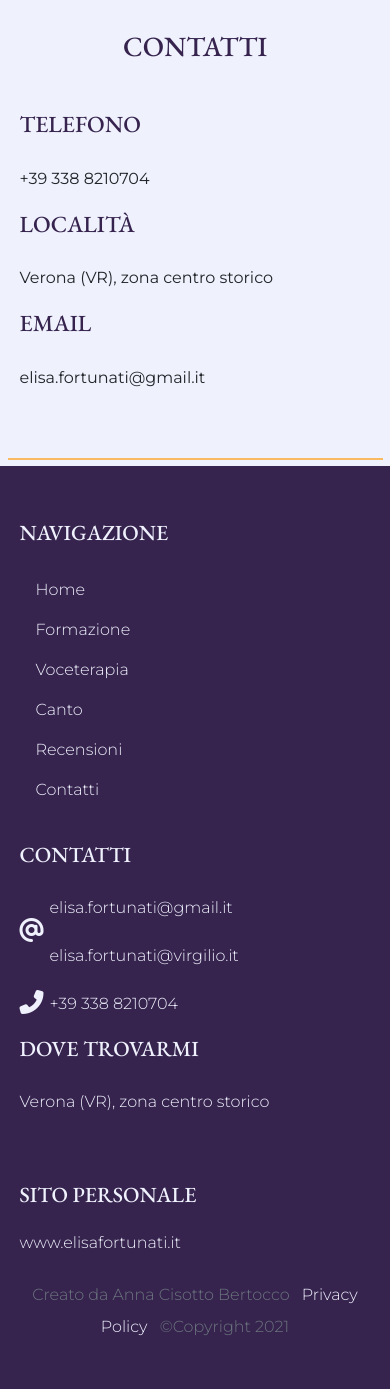
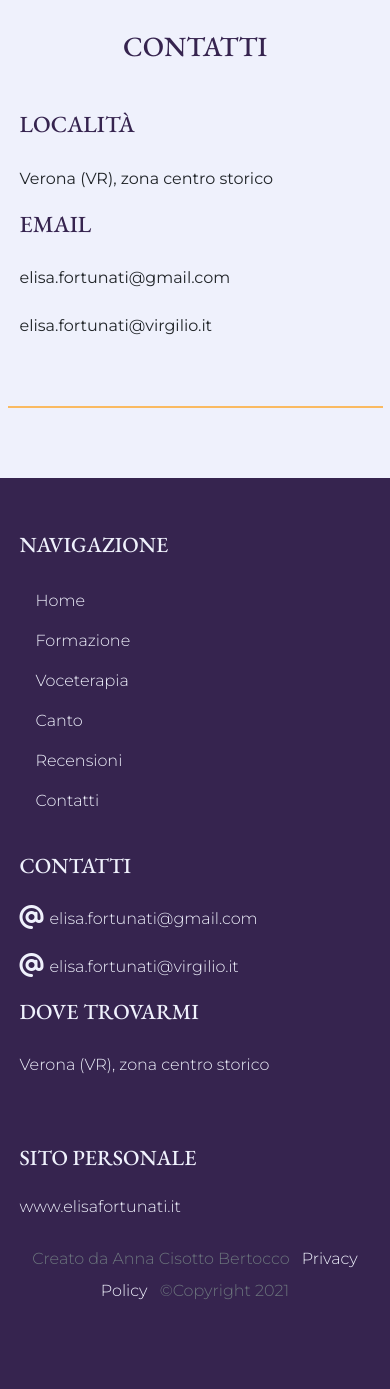
Before and after one commit to annacb21/voceterapia, a PHP site: page /contatti.html in a window 390 px wide. Shown: the part 52-1441 px from the top of the page. After the commit the page ends 1352 px from the top, so only its background shows below. Run offline with PHP 8.4, Linux system fonts and the light colour scheme; some libraries are stand-ins or nearby versions.

Commit message:
Add files via upload
remove phone number

```diff
--- a/contatti.html
+++ b/contatti.html
@@ -52,20 +52,9 @@
     </div>
   </nav>
 
-  <div id="Contatti" class="content-padding background-light">
+  <div id="Contatti" class="content-padding background-light contatti">
     <h1 class="py-4 text-center">Contatti</h1>
     <div class="row justify-content-center pt-3 pb-5 bottom-border">
-      <div class="col-lg-4 col-md-4 contact-col">
-        <div class="row">
-          <div class="col-lg-3 col-md-2">
-            <img src="images/phone-icon.png" class="contact-icon" alt="phone contact icon">
-          </div>
-          <div class="col-lg-9 col-md-10">
-            <h2 class="pb-3 h3">Telefono</h2>
-            <p>+39 338 8210704</p>
-          </div>
-        </div>
-      </div>
       <div class="col-lg-4 col-md-4 contact-col">
         <div class="row">
           <div class="col-lg-3 col-md-2">
@@ -84,7 +73,8 @@
           </div>
           <div class="col-lg-9 col-md-10">
             <h2 class="pb-3 h3">Email</h2>
-            <p>elisa.fortunati@gmail.it</p>
+            <p>elisa.fortunati@gmail.com</p>
+              <p>elisa.fortunati@virgilio.it</p>
           </div>
         </div>
       </div>
@@ -127,16 +117,15 @@
                       <i class="fas fa-at"></i>
                   </div>
                   <div class="col-lg-11 col-md-10 footer-contact-p">
-              <p class="card-text">elisa.fortunati@gmail.it</p>
-              <p class="card-text">elisa.fortunati@virgilio.it</p>
+                      <p class="card-text">elisa.fortunati@gmail.com</p>
                   </div>
               </div>
               <div class="row align-items-center pb-3">
                   <div class="col-lg-1 col-md-2 footer-contact-icon">
-              <i class="fas fa-phone-alt"></i>
+                      <i class="fas fa-at"></i>
                   </div>
                   <div class="col-lg-11 col-md-10 footer-contact-p">
-              <p class="card-text">+39 338 8210704</p>
+                      <p class="card-text">elisa.fortunati@virgilio.it</p>
                   </div>
               </div>
           </div>
--- a/styles.css
+++ b/styles.css
@@ -405,6 +405,12 @@ footer a {
     color: var(--main-color);
 }
 
+.contatti {
+    min-height: 478px;
+    display: flex;
+    flex-direction: column;
+}
+
 /* MEDIA QUERY*/
 
 /* LG - small laptop */
```
Also changed, not shown: canto.html (+3 -4 lines), formazione.html (+3 -4 lines), index.html (+3 -4 lines), recensioni.html (+3 -4 lines), voceterapia.html (+3 -4 lines). Lines whose indentation alone changed are shown as unchanged.
